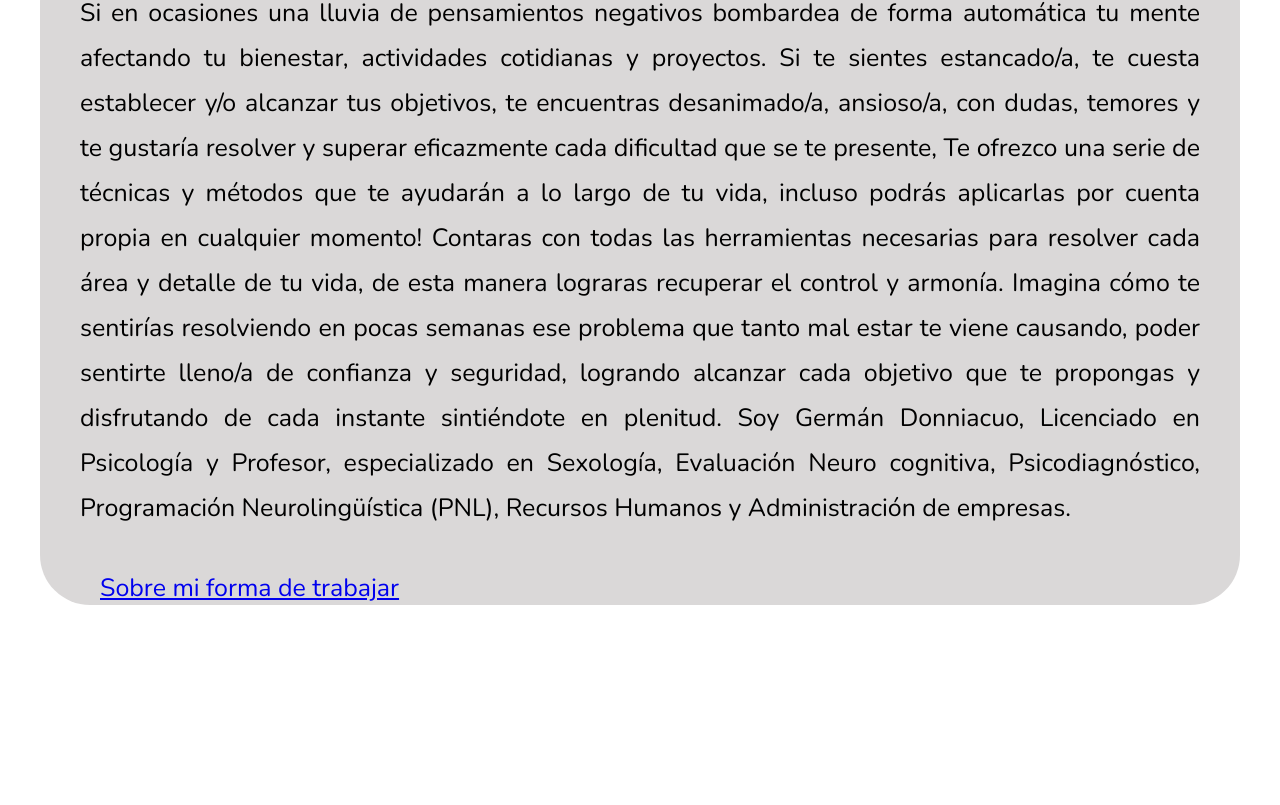
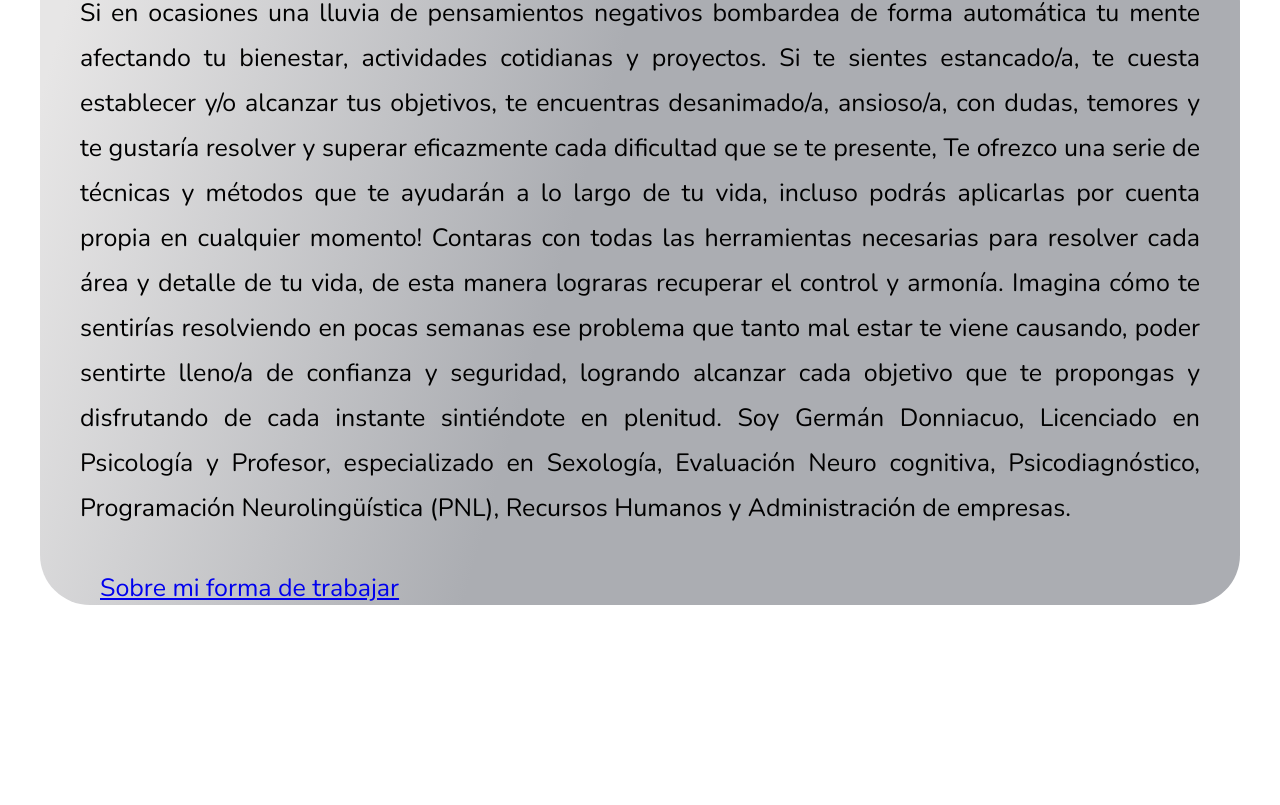
Before and after one commit to GermanDonniacuo/perfil-profesional-German-Donniacuo, a plain HTML site: page index.html in a window 1280 px wide. Shown: the part 744-1549 px from the top of the page. Drawn offline with nearby package versions, Linux system fonts and the light colour scheme; files whose address does not match are found by name.

Commit message:
agregue un gradiente a la presentacion

```diff
--- a/style/style.css
+++ b/style/style.css
@@ -65,13 +65,18 @@ span {
     text-decoration: underline double;
 }
 
-
-
-.imagen {
+.imagen  {
     margin: 35px 40px 30px 70px;
     border-radius: 50px;
 
 }
+
+/* .frase_roger  {
+    text-align: justify;
+    line-height: 45px;
+    font-size: 30px;
+     background-image: linear-gradient(to top rgb(127, 122, 122), blue);
+} */
 
 
 div {
@@ -99,11 +104,11 @@ div {
 
 .caja {
 
-    background-color: rgba(204, 202, 202, 0.728);
+    background: rgba(204, 202, 202, 0.728);
+    background: linear-gradient(106deg, rgb(231, 230, 230) 3%, rgb(171, 173, 178) 44%);
     border-radius: 50px;
     margin: 40px;
     font-size: 25px;
-
 
 }
 
```
Also changed, not shown: index.html (+7 -1 lines).
